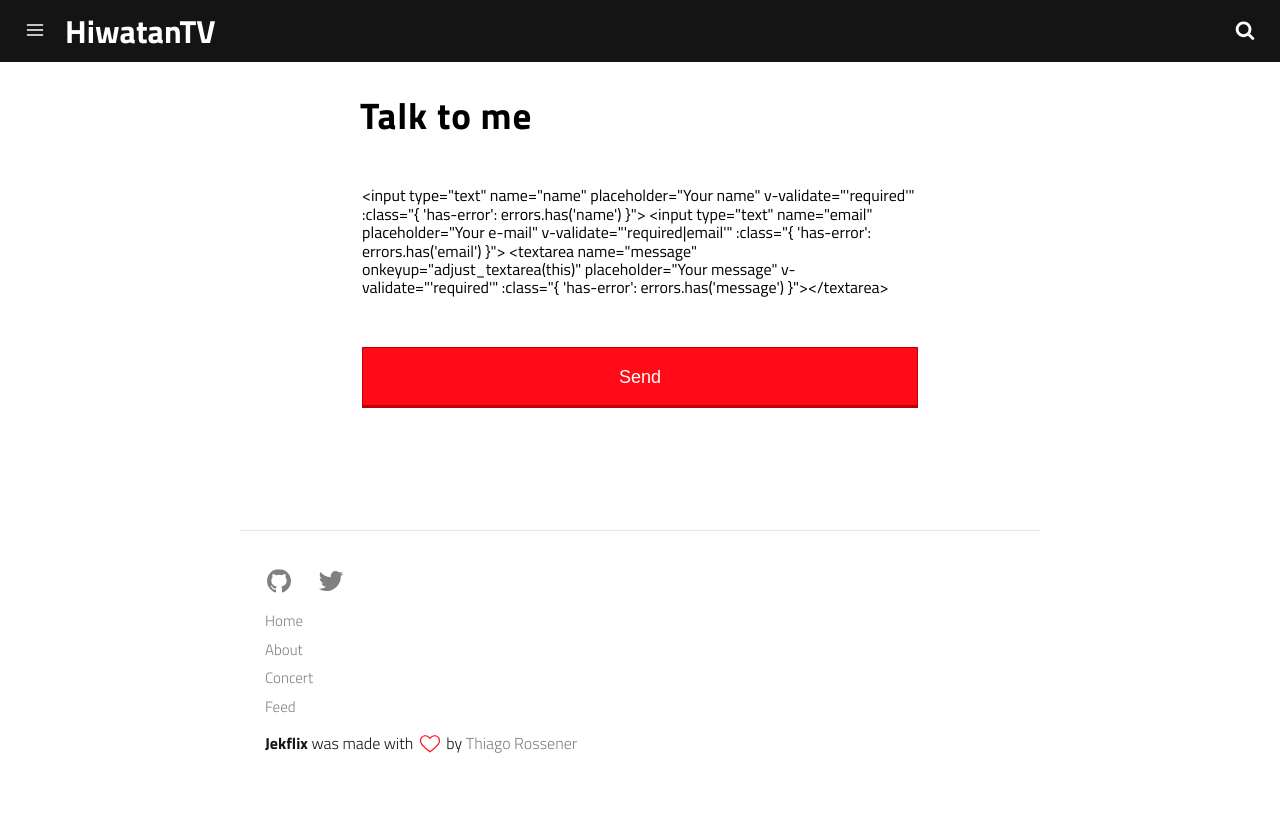
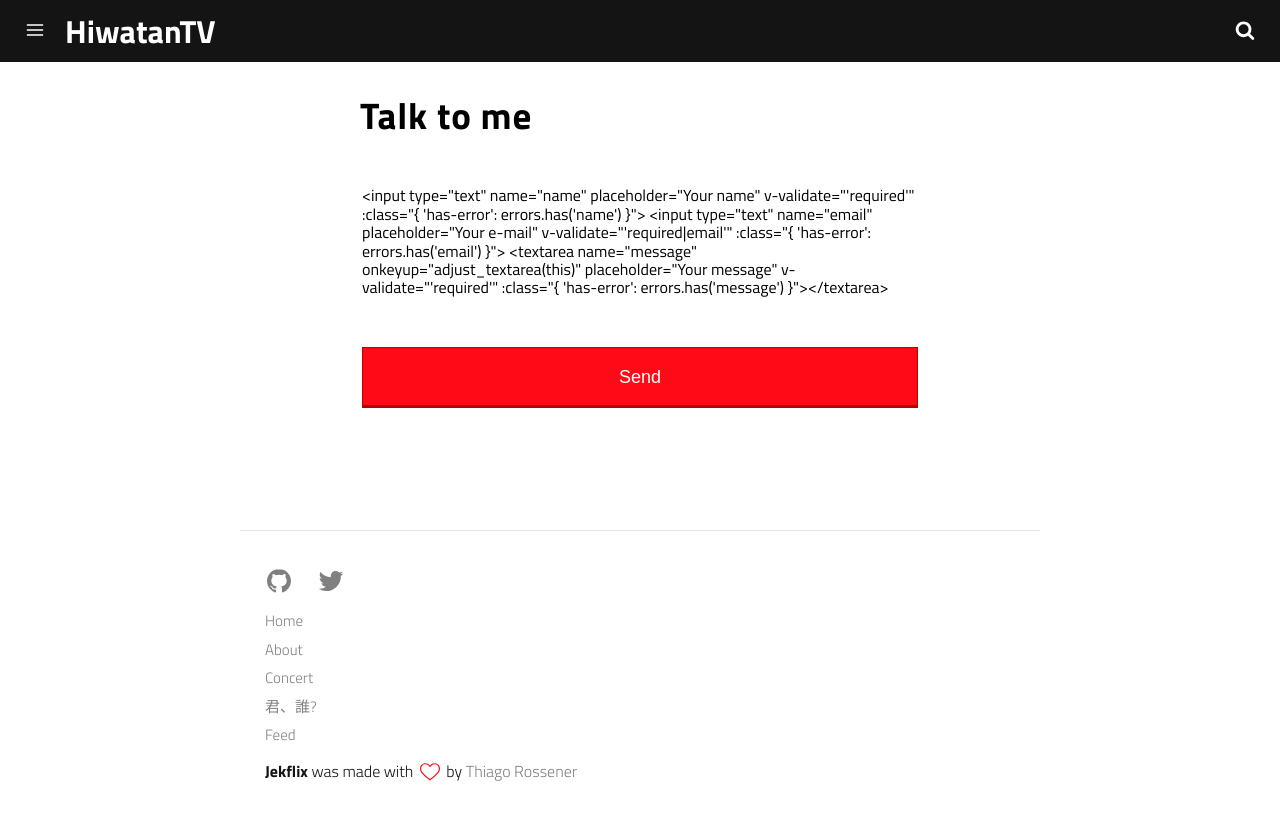
Before and after one commit to joyplug/hiwatanTV, a Jekyll site: the page built from contact.md, in a window 1280 px wide. Shown: the top 820 px of the page. Built offline with Jekyll 4.4.1, drawn with Linux system fonts in a browser that asks for light colours; nearby versions of some CDN libraries.

Commit message:
Add Posts

```diff
--- a/_config.yml
+++ b/_config.yml
@@ -37,7 +37,9 @@ links:
   - title: About
     url: /about/
   - title: Concert
-    url: /tags/#concert/
+    url: /tags/#concert
+  - title: 君、誰?
+    url: /tags/#kimidare
 
 # Exclude my node related stuff
 exclude: ['package.json', 'src', 'node_modules']
```
